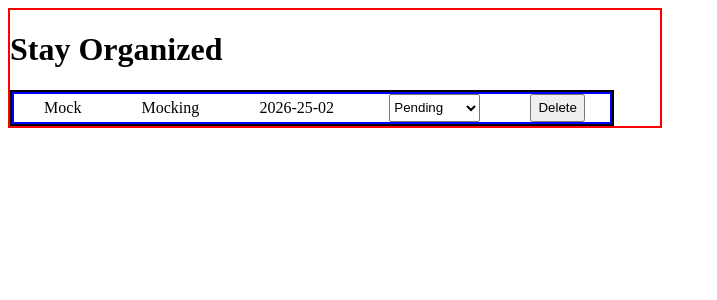
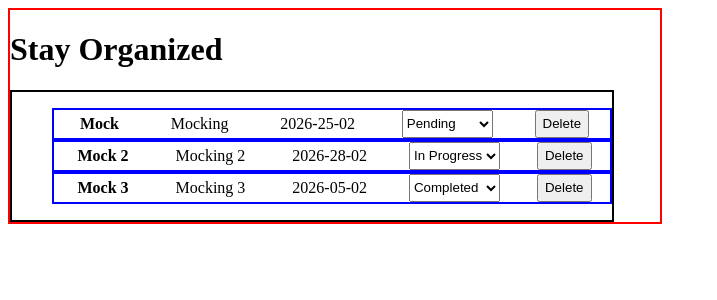
Before and after one commit to pand3m1x/SBA9_TaskList, a React (Vite) app in the folder TaskList/: page / in a window 1280 px wide. Shown: the top 300 px of the page, without its empty margins (0-717 px from the left). Built offline with nearby package versions, Linux system fonts and the light colour scheme.

Commit message:
⋆.˚ added more mock data to create filter, also corrected file paths so TaskList, Dashboard, and TaskItem all call on the correct components and functions ⋆.˚

```diff
--- a/TaskList/src/App.css
+++ b/TaskList/src/App.css
@@ -10,6 +10,9 @@ li .taskItem{
   width: 650px;
 }
 
+/* #Dashboard {
+  display: flex;
+} */
 /* #root {
   max-width: 1280px;
   margin: 0 auto;
--- a/TaskList/src/Task-Dashboard.tsx
+++ b/TaskList/src/Task-Dashboard.tsx
@@ -1,28 +1,44 @@
-import TaskItem from './components/TaskList/TaskItem'
+import TaskList from './components/TaskList/TaskList'
 import { useState } from 'react';
-import type { Task, TaskStatus } from './types'
+import type { Task } from './types'
 
 function TaskDashboard(){
 
 
-  const mockTask : Task ={
+  const mockTask1 : Task = {
     id: "1",
     title: "Mock",
     description: "Mocking",
     status: "pending",
     priority: "high",
     dueDate: "2026-25-02",
+  };
+  const mockTask2 : Task = {
+    id: "2",
+    title: "Mock 2",
+    description: "Mocking 2",
+    status: "in-progress",
+    priority: "medium",
+    dueDate: "2026-28-02",
+  };
+  const mockTask3 : Task = {
+    id: "3",
+    title: "Mock 3",
+    description: "Mocking 3",
+    status: "completed",
+    priority: "low",
+    dueDate: "2026-05-02",
   }
 
-  const [tasks] = useState<Task[]>([mockTask]);
+  const [tasks] = useState<Task[]>([mockTask1, mockTask2, mockTask3]);
 
   const onDelete = (taskId : string) =>{
     console.log("deleted:", taskId);
   }
 
   return(
-    <div style={{border:"2px solid black", width:"600px"}}>
-      <TaskItem task={mockTask} onStatusChange={()=>{}} onDelete={onDelete}></TaskItem>
+    <div id="Dashboard" style={{border:"2px solid black", width:"600px"}}>
+      <TaskList tasks={tasks} onStatusChange={()=>{}} onDelete={onDelete}></TaskList>
     </div>
   );
 }
--- a/TaskList/src/components/TaskList/TaskItem.tsx
+++ b/TaskList/src/components/TaskList/TaskItem.tsx
@@ -5,7 +5,7 @@ function TaskItem({ task, onStatusChange, onDelete}:TaskItemProps){
 
   return(
     <li style={{border:"2px solid blue"}}>
-      <p className="taskItem">{task.title}</p>
+      <h4 className="taskItem">{task.title}</h4>
       <p className="taskItem">{task.description}</p>
       <p className="taskItem">{task.dueDate}</p>
       <select value={task.status} onChange={(e) => onStatusChange(task.id,e.target.value as TaskStatus)}>
--- a/TaskList/src/components/TaskList/TaskList.tsx
+++ b/TaskList/src/components/TaskList/TaskList.tsx
@@ -1,4 +1,4 @@
-import type { Task } from '../../types'
+// import type { Task } from '../../types'
 import type { TaskListProps } from '../../types'
 import TaskItem from './TaskItem'
 
@@ -9,7 +9,7 @@ function TaskList({ tasks, onStatusChange, onDelete } : TaskListProps){
     <>
       <ul>
         {tasks.map(task => (
-        <TaskItem key={task.id} task={mockTask} onStatusChange={onStatusChange} onDelete={onDelete}></TaskItem>))}
+        <TaskItem key={task.id} task={task} onStatusChange={onStatusChange} onDelete={onDelete}></TaskItem>))}
       </ul>
     </>
   )
```
